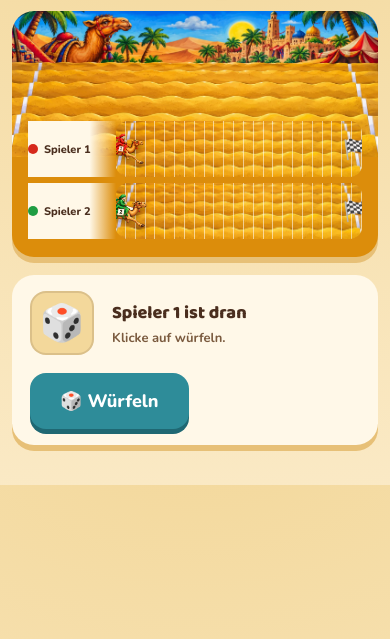
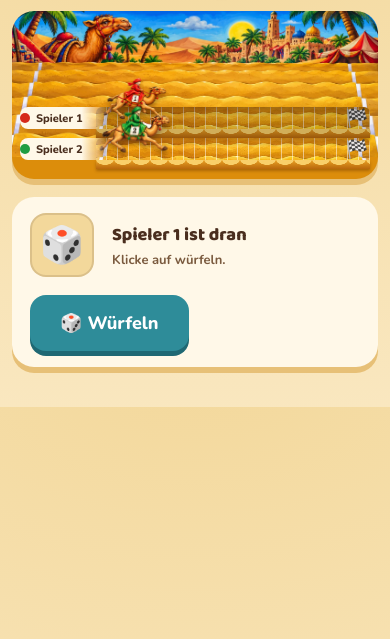
Before and after one commit to axl-elan/camel-derby, a website built with Vite: page index.html in a window 390 px wide. Both pictures are taken after a click on the button "🏁 Rennen starten". Shown: the part 85-724 px from the top of the page. Built offline with nearby package versions, Linux system fonts and the light colour scheme.

Commit message:
recator racing screen and movements of camels

```diff
--- a/index.html
+++ b/index.html
@@ -94,7 +94,8 @@
         <span class="lane__swatch"></span>
         <span class="lane__name"></span>
       </div>
-      <div class="lane__track">
+      <div class="lane__track"></div>
+      <div class="lane__runway">
         <div class="camel"><img alt=""></div>
       </div>
     </div>
--- a/src/audio/sfx.js
+++ b/src/audio/sfx.js
@@ -48,8 +48,13 @@ export function playRoll() {
   riq(out, land + 0.19, 0.1, 0.35);
 }
 
+/** Soft hoof beat in the sand, one per field. */
 export function playStep() {
-  tone(520, 0, 0.09, 'triangle', 0.12);
+  const ctx = ready();
+  if (!ctx) return;
+  const t = ctx.currentTime;
+  clack(getMaster(), t, 0.12, 700 + Math.random() * 250);
+  doum(getMaster(), t, 0.12);
 }
 
 export function playFinish(rank) {
--- a/src/config.js
+++ b/src/config.js
@@ -21,7 +21,9 @@ export const DICE_FACES = ['', '⚀', '⚁', '⚂', '⚃', '⚄', '⚅'];
 export const TIMING = {
   diceTick: 70,
   diceTicks: 10,
-  afterMove: 600,
+  /** One gallop bound per field. */
+  camelStep: 240,
+  afterMove: 350,
   computerThinkMin: 700,
   computerThinkJitter: 500,
 };
--- a/src/game.js
+++ b/src/game.js
@@ -63,7 +63,7 @@ export class Race {
   }
 }
 
-/** Horizontal position of a camel on its lane, as a percentage. */
+/** How far along its lane a camel is, from 0 (start) to 100 (finish). */
 export function progressPercent(position) {
-  return 2 + (Math.min(position, TRACK_LENGTH) / TRACK_LENGTH) * 94;
+  return (Math.min(position, TRACK_LENGTH) / TRACK_LENGTH) * 100;
 }
--- a/src/styles/race.css
+++ b/src/styles/race.css
@@ -11,9 +11,17 @@
   margin-bottom: 0;
 }
 
-/* ---------- Track ---------- */
+/* ---------- Track ----------
+   Fairground style: lanes are stacked tiers, back lanes on top. Each lane is a thin
+   sand surface with a wavy front edge (riser) below it. Camels are taller than a tier,
+   so they rise over the lane behind; front lanes have a higher z-index and hide the
+   legs of the camels behind them. */
 .track {
-  padding: 170px 16px 12px;
+  --surface: 30px;
+  --riser: 12px;
+  --camel-h: 66px;
+  --camel-w: calc(var(--camel-h) * 1.53); /* sprites are ~399×260 */
+  padding: 150px 16px 14px;
   border-radius: var(--radius-lg);
   background: var(--track-orange) url("../assets/images/backgrounds/desert.jpg") top center / 100% auto no-repeat;
   box-shadow: 0 6px 0 var(--dune);
@@ -21,14 +29,15 @@
 
 .lane {
   position: relative;
-  height: 56px;
-  margin-bottom: 6px;
+  height: calc(var(--surface) + var(--riser));
 }
 
 .lane__label {
   position: absolute;
-  inset: 0 auto 0 0;
-  z-index: 2;
+  top: 0;
+  left: 0;
+  z-index: 3;
+  height: var(--surface);
   width: var(--lane-label-width);
   display: flex;
   align-items: center;
@@ -36,6 +45,7 @@
   padding-right: 8px;
   font-weight: 800;
   font-size: 13px;
+  border-radius: 8px 0 0 8px;
   background: linear-gradient(90deg, var(--card) 70%, transparent);
 }
 
@@ -53,48 +63,96 @@
   white-space: nowrap;
 }
 
+/* The tier itself: sand surface on top, wavy front edge below. */
 .lane__track {
   --steps: 25;
-  position: relative;
-  height: 100%;
-  margin-left: var(--lane-label-width);
-  border-radius: var(--radius-sm);
-  overflow: hidden;
+  position: absolute;
+  inset: 0 0 0 calc(var(--lane-label-width) - 12px);
+  border-radius: 6px 6px 0 0;
+  /* Back tiers are a little darker, which adds depth. */
+  filter: brightness(calc(.84 + .16 * var(--depth, 1)));
   background:
+    /* shadow cast by the tier behind onto the top of this surface */
+    linear-gradient(rgba(90, 40, 0, .35), transparent 9px) top / 100% var(--surface) no-repeat,
+    /* step markers */
     repeating-linear-gradient(90deg,
       transparent 0 calc(100% / var(--steps) - 1px),
-      rgba(255, 255, 255, .55) calc(100% / var(--steps) - 1px) calc(100% / var(--steps))),
+      rgba(255, 255, 255, .5) calc(100% / var(--steps) - 1px) calc(100% / var(--steps)))
+      top / 100% var(--surface) no-repeat,
     url("../assets/images/backgrounds/sand.jpg") center / cover;
+}
+
+/* Front edge of the tier: scalloped like the wavy sand in a fairground camel race. */
+.lane__track::before {
+  content: "";
+  position: absolute;
+  inset: auto 0 0 0;
+  height: var(--riser);
+  background:
+    radial-gradient(ellipse 9px 5px at 50% 0, #F9CF6A 92%, transparent 100%) 0 0 / 18px 7px repeat-x,
+    linear-gradient(#E9A124, #B8670C);
+  box-shadow: 0 2px 3px rgba(80, 35, 0, .35);
 }
 
 .lane__track::after {
   content: "🏁";
   position: absolute;
-  right: -6px;
-  top: 50%;
+  right: 2px;
+  top: calc(var(--surface) / 2);
   transform: translateY(-50%);
-  font-size: 20px;
+  font-size: 18px;
+}
+
+/* Where the camels walk. Not clipped, so camels can rise over the lane behind.
+   Insets keep a whole camel inside the lane at start (0%) and finish (100%). */
+.lane__runway {
+  position: absolute;
+  top: 0;
+  bottom: 0;
+  left: calc(var(--lane-label-width) + var(--camel-w) / 2 - 8px);
+  right: calc(var(--camel-w) / 2 + 14px);
 }
 
 .camel {
   position: absolute;
-  top: 50%;
-  left: var(--progress, 2%);
-  transform: translate(-50%, -50%);
-  transition: left .55s cubic-bezier(.34, 1.4, .5, 1);
+  /* feet stand on the back half of the sand surface */
+  bottom: calc(var(--riser) + var(--surface) * .3);
+  left: var(--progress, 0%);
+  transform: translateX(-50%);
+  /* One field per gallop bound; the bound itself is animated in raceScreen.js. */
+  transition: left var(--step-ms, 240ms) cubic-bezier(.45, .05, .55, .95);
 }
 
 .camel img {
   display: block;
-  height: 46px;
+  height: var(--camel-h);
   width: auto;
-  filter: drop-shadow(0 3px 2px rgba(0, 0, 0, .28));
+  transform-origin: 50% 100%;
+  filter: drop-shadow(0 4px 2px rgba(60, 25, 0, .35));
+  animation: camel-sway 3s ease-in-out var(--sway-delay, 0s) infinite;
+}
+
+/* Gentle idle rocking while waiting for the next roll. */
+@keyframes camel-sway {
+  0%, 100% { transform: rotate(0deg) translateY(0); }
+  50% { transform: rotate(-1.5deg) translateY(-1.5%); }
+}
+
+@media (prefers-reduced-motion: reduce) {
+  .camel {
+    transition-duration: 1ms;
+  }
+
+  .camel img {
+    animation: none;
+  }
 }
 
 .finish-badge {
   position: absolute;
-  top: -8px;
-  right: 2px;
+  z-index: 1;
+  top: -14px;
+  right: calc(var(--camel-w) / -2 - 6px);
   padding: 1px 6px;
   border-radius: 8px;
   background: var(--palm);
@@ -153,14 +211,13 @@
   }
 
   .track {
-    padding-top: 110px;
+    --surface: 22px;
+    --riser: 9px;
+    --camel-h: 46px;
+    padding: 96px 8px 10px;
   }
 
   .lane__label {
     font-size: 11px;
   }
-
-  .camel img {
-    height: 34px;
-  }
 }
--- a/src/ui/raceScreen.js
+++ b/src/ui/raceScreen.js
@@ -13,9 +13,15 @@ const els = {};
 
 function renderTrack() {
   els.track.replaceChildren(
-    ...race.players.map((p) => {
+    ...race.players.map((p, i) => {
       const lane = cloneTemplate('laneTemplate');
       lane.style.setProperty('--player-color', p.color);
+      // Lanes further down the list sit further forward; back lanes are drawn darker.
+      lane.style.zIndex = i + 1;
+      lane.style.setProperty('--depth', race.players.length > 1 ? i / (race.players.length - 1) : 1);
+      lane.style.setProperty('--step-ms', `${TIMING.camelStep}ms`);
+      // Desynchronise the idle sway so the camels don't move in lockstep.
+      lane.style.setProperty('--sway-delay', `${-Math.random() * 3}s`);
       $('.lane__name', lane).textContent = p.name;
       $('.lane__track', lane).style.setProperty('--steps', TRACK_LENGTH);
 
@@ -57,6 +63,31 @@ async function animateDice() {
   return value;
 }
 
+const reducedMotion = window.matchMedia('(prefers-reduced-motion: reduce)');
+
+/** Rocking-horse bound: lift off nose-up, land nose-down, settle. */
+const BOUND = [
+  { transform: 'translateY(0) rotate(0deg)' },
+  { transform: 'translateY(-24%) rotate(-7deg)', offset: 0.35 },
+  { transform: 'translateY(-10%) rotate(5deg)', offset: 0.7 },
+  { transform: 'translateY(0) rotate(0deg)' },
+];
+
+/** Moves a camel one field per bound, with a hoof beat on every landing. */
+async function gallop(camel, from, to, current) {
+  const img = $('img', camel);
+  for (let pos = from + 1; pos <= to; pos++) {
+    if (current !== session) return;
+    camel.style.setProperty('--progress', `${progressPercent(pos)}%`);
+    if (!reducedMotion.matches) {
+      img.animate(BOUND, { duration: TIMING.camelStep, easing: 'ease-in-out' });
+    }
+    await wait(TIMING.camelStep * 0.8);
+    playStep();
+    await wait(TIMING.camelStep * 0.2);
+  }
+}
+
 async function takeTurn(player) {
   const current = session;
   busy = true;
@@ -66,11 +97,13 @@ async function takeTurn(player) {
   const value = await animateDice();
   if (current !== session) return;
 
+  const from = player.position;
   race.move(player, value);
+  els.turnSub.textContent = `${player.name} würfelt ${value} und läuft ${value} Felder.`;
+
   const camel = document.getElementById(`camel-${player.id}`);
-  camel.style.setProperty('--progress', `${progressPercent(player.position)}%`);
-  playStep();
-  els.turnSub.textContent = `${player.name} würfelt ${value} und läuft ${value} Felder.`;
+  await gallop(camel, from, player.position, current);
+  if (current !== session) return;
 
   await wait(TIMING.afterMove);
   if (current !== session) return;
@@ -79,7 +112,7 @@ async function takeTurn(player) {
     const badge = document.createElement('div');
     badge.className = 'finish-badge';
     badge.textContent = `#${player.rank}`;
-    camel.closest('.lane__track').append(badge);
+    camel.closest('.lane__runway').append(badge);
     playFinish(player.rank);
   }
 
```
